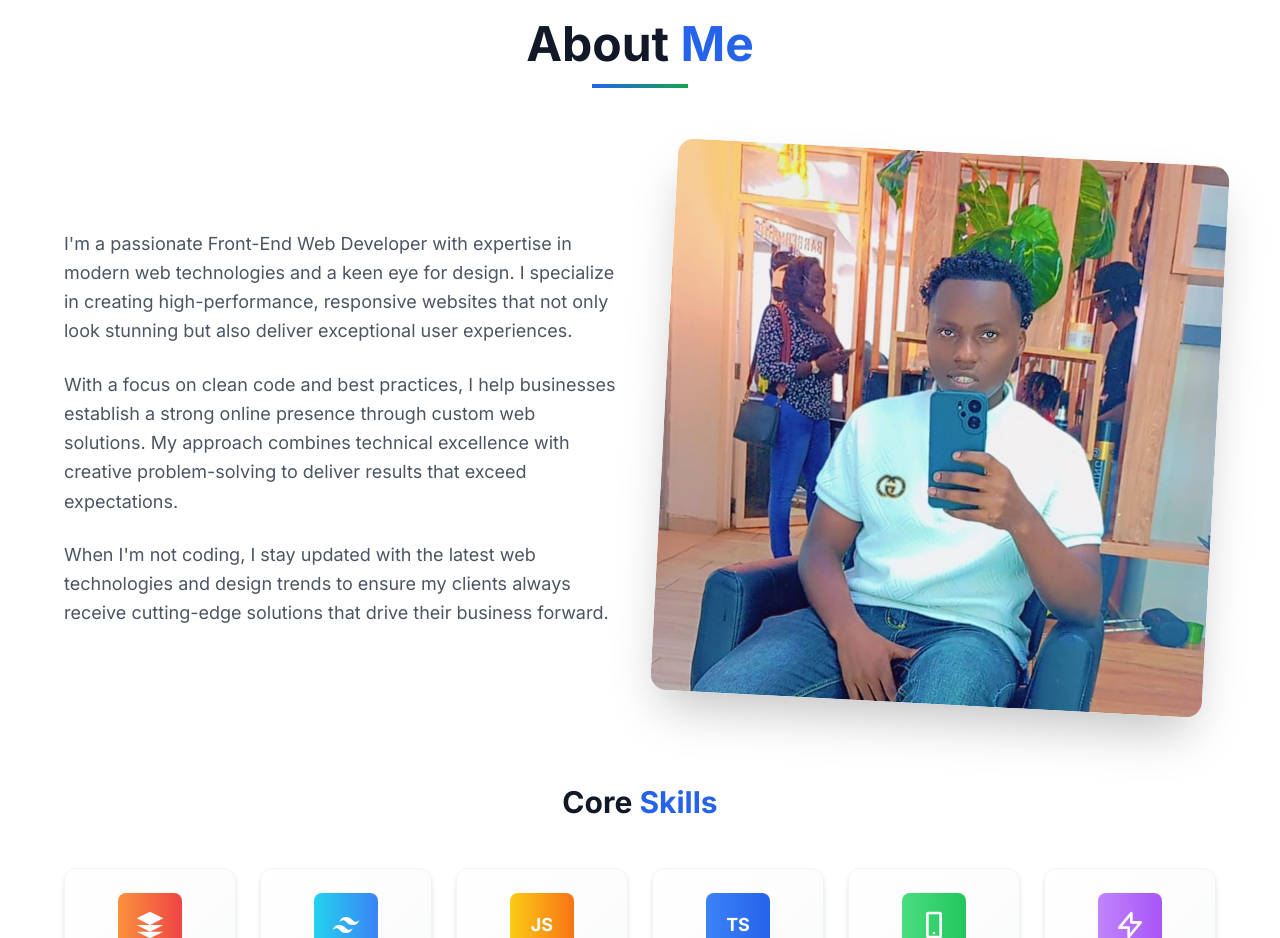
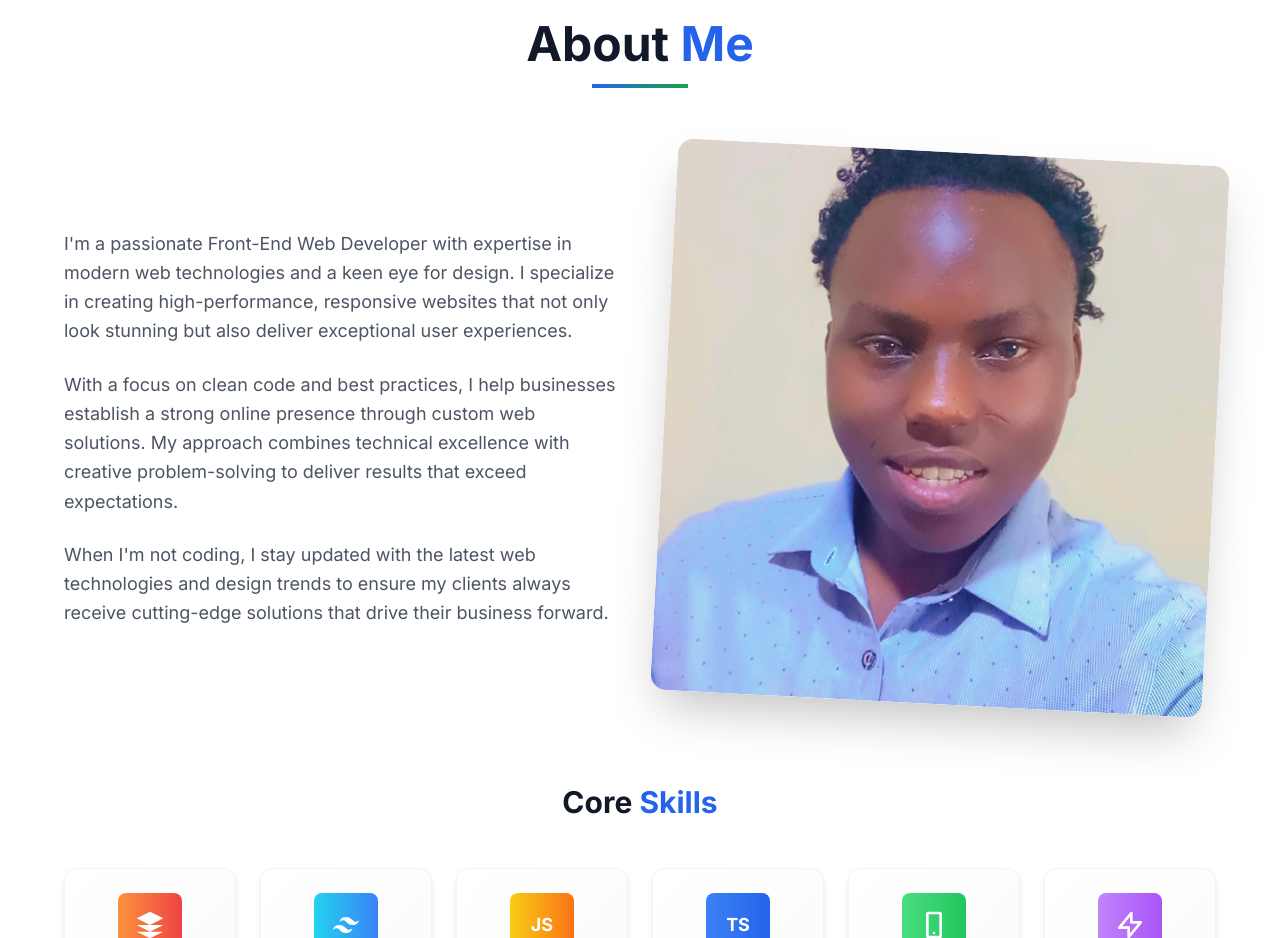
Before and after one commit to Benard519/Benard519.github.io, an Astro site: page / in a window 1280 px wide. Shown: the part 860-1798 px from the top of the page. Built offline with nearby package versions, Linux system fonts and the light colour scheme; Astro itself is replaced by a stand-in of ours.

Commit message:
Update About.astro

```diff
--- a/src/components/About.astro
+++ b/src/components/About.astro
@@ -31,7 +31,7 @@
         <div class="relative">
           <div class="aspect-square rounded-2xl overflow-hidden shadow-2xl transform rotate-3 hover:rotate-0 transition-transform duration-500">
             <img
-              src="/images/atika.jpeg"
+              src="/images/Another me.jpeg"
               alt="Benard Atika working on development"
               class="w-full h-full object-cover"
               loading="lazy"
```
